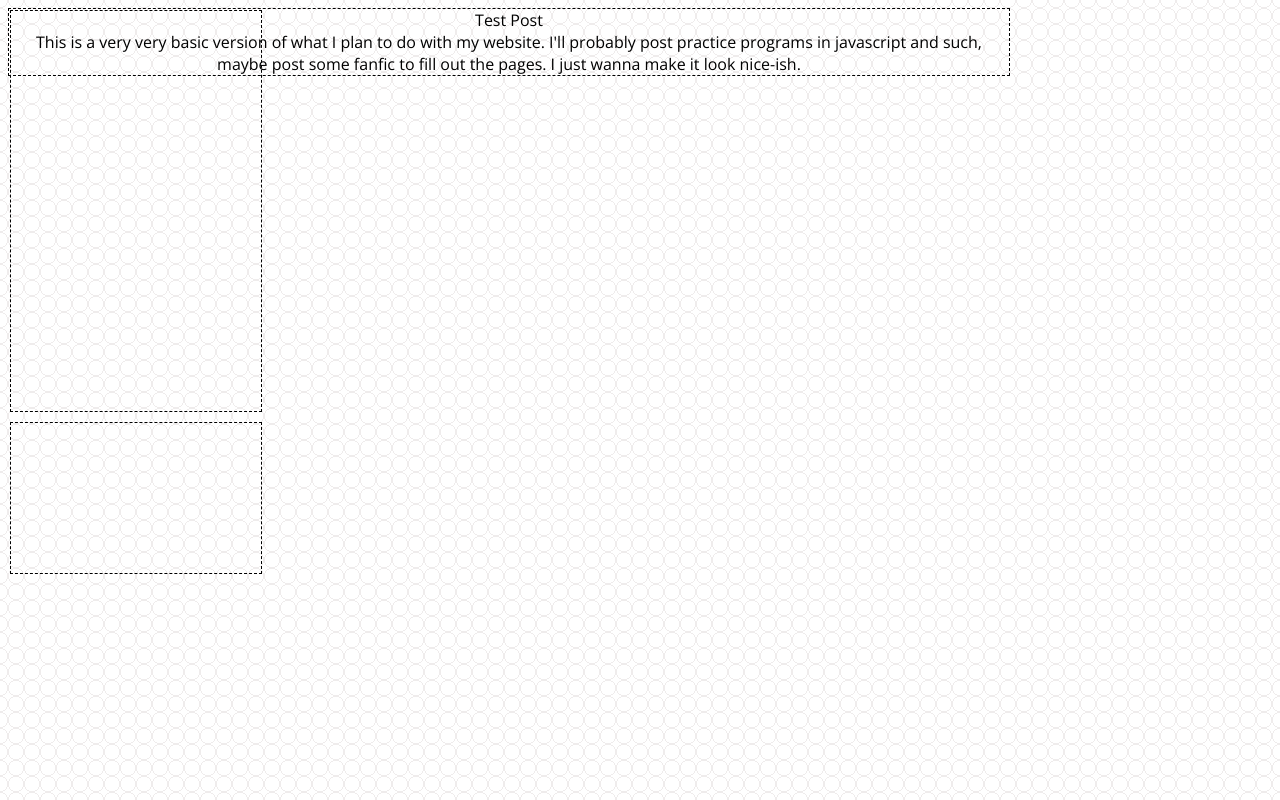
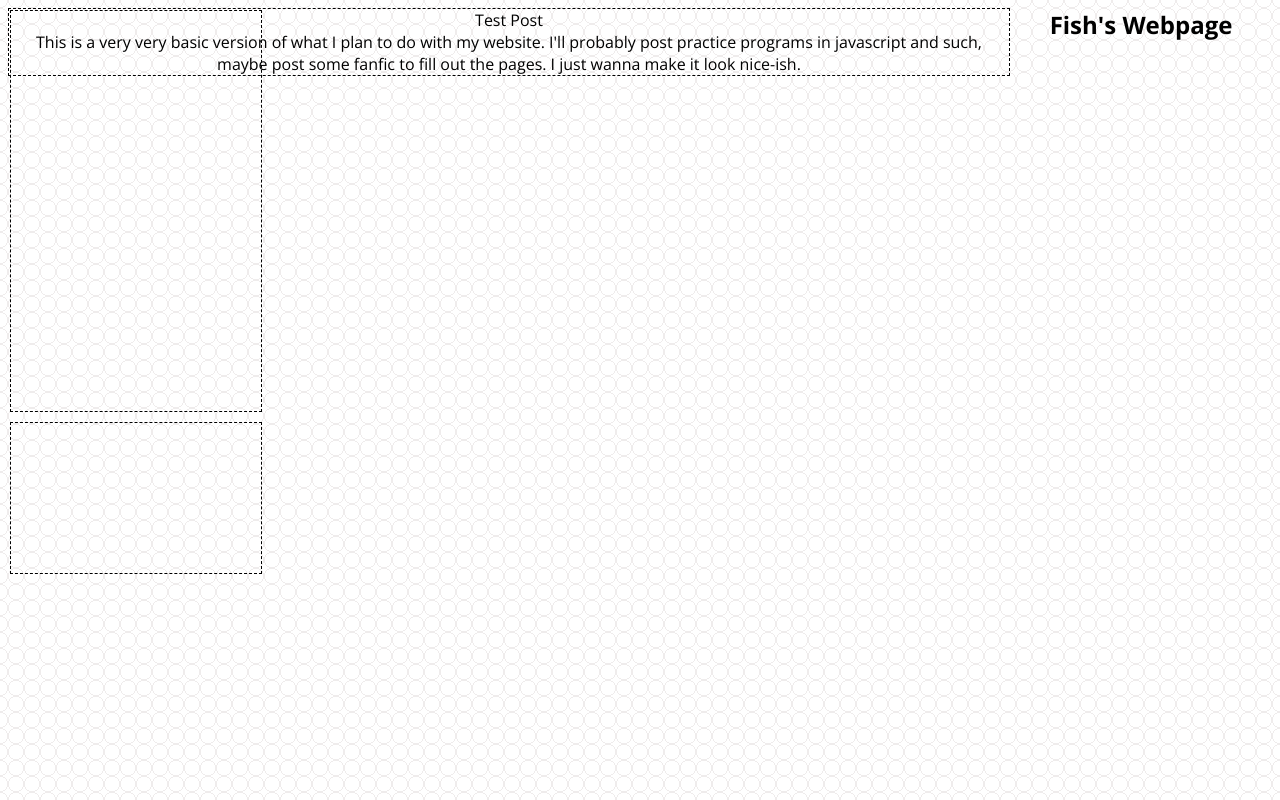
Before and after one commit to fish-with-a-pencil/fish-with-a-pencil.github.io, a plain HTML site: page index.html in a window 1280 px wide. Drawn offline with nearby package versions, Linux system fonts and the light colour scheme.

Commit message:
Update index.html

```diff
--- a/index.html
+++ b/index.html
@@ -10,6 +10,7 @@
   <div class="sidebarA"></div>
   <div class="sidebarB"></div>
   </div>
+  <headThing>Fish's Webpage</headThing>
   <div class="post">
   <div class="title">Test Post</div>
   <div class="content">This is a very very basic version of what I plan to do with my website.  I'll probably post practice programs
```
